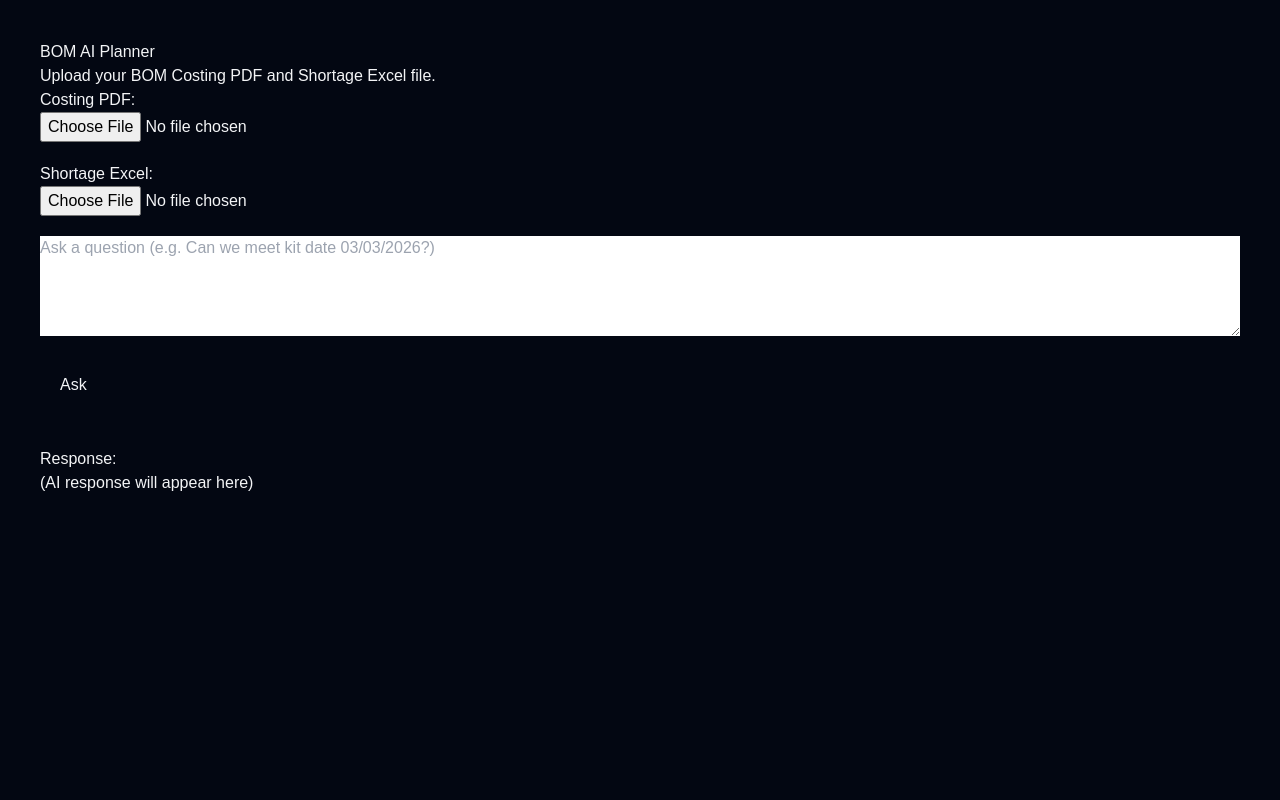
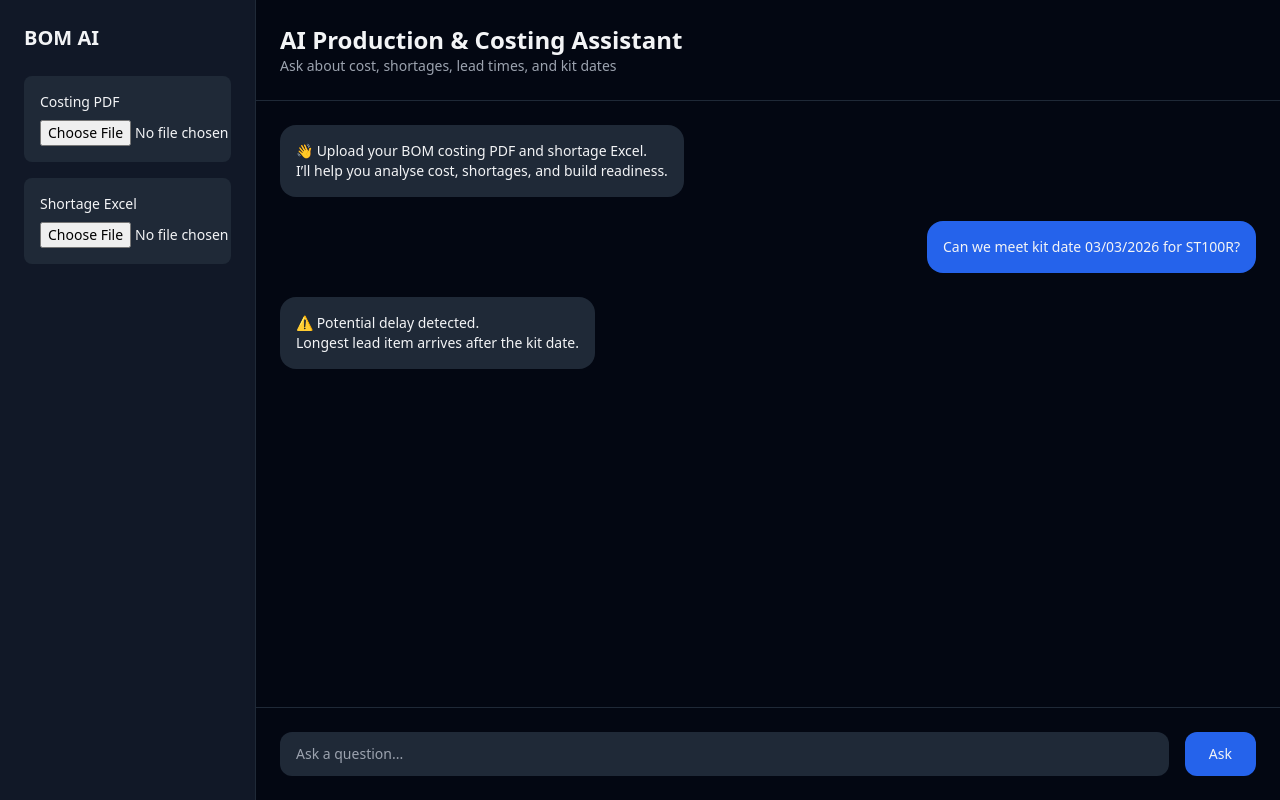
Before and after one commit to Stenner-hue/bom-ai-planner, a Next.js app: page / in a window 1280 px wide. Built offline with nearby package versions, Linux system fonts and the light colour scheme.

Commit message:
Update page.js

```diff
--- a/app/page.js
+++ b/app/page.js
@@ -1,41 +1,91 @@
 export default function Home() {
   return (
-    <main style={{ padding: "40px", fontFamily: "Arial" }}>
-      <h1>BOM AI Planner</h1>
+    <div className="flex h-screen">
+      {/* Sidebar */}
+      <aside className="w-64 bg-gray-900 border-r border-gray-800 p-6">
+        <h2 className="text-xl font-semibold mb-6">BOM AI</h2>
 
-      <p>Upload your BOM Costing PDF and Shortage Excel file.</p>
+        <div className="space-y-4">
+          <div className="p-4 bg-gray-800 rounded-lg">
+            <p className="text-sm font-medium">Costing PDF</p>
+            <input
+              type="file"
+              accept=".pdf"
+              className="mt-2 text-sm"
+            />
+          </div>
 
-      <div style={{ marginBottom: "20px" }}>
-        <label>
-          Costing PDF:
-          <br />
-          <input type="file" accept=".pdf" />
-        </label>
-      </div>
+          <div className="p-4 bg-gray-800 rounded-lg">
+            <p className="text-sm font-medium">Shortage Excel</p>
+            <input
+              type="file"
+              accept=".xlsx,.xls"
+              className="mt-2 text-sm"
+            />
+          </div>
+        </div>
+      </aside>
 
-      <div style={{ marginBottom: "20px" }}>
-        <label>
-          Shortage Excel:
-          <br />
-          <input type="file" accept=".xlsx,.xls" />
-        </label>
-      </div>
+      {/* Main Chat Area */}
+      <main className="flex-1 flex flex-col">
+        {/* Header */}
+        <header className="p-6 border-b border-gray-800">
+          <h1 className="text-2xl font-semibold">
+            AI Production & Costing Assistant
+          </h1>
+          <p className="text-gray-400 text-sm">
+            Ask about cost, shortages, lead times, and kit dates
+          </p>
+        </header>
 
-      <div style={{ marginBottom: "20px" }}>
-        <textarea
-          placeholder="Ask a question (e.g. Can we meet kit date 03/03/2026?)"
-          style={{ width: "100%", height: "100px" }}
-        />
-      </div>
+        {/* Chat messages */}
+        <div className="flex-1 overflow-y-auto p-6 space-y-6">
+          {/* AI message */}
+          <div className="flex">
+            <div className="bg-gray-800 rounded-2xl p-4 max-w-xl">
+              <p className="text-sm">
+                👋 Upload your BOM costing PDF and shortage Excel.
+                <br />
+                I’ll help you analyse cost, shortages, and build readiness.
+              </p>
+            </div>
+          </div>
 
-      <button style={{ padding: "10px 20px" }}>
-        Ask
-      </button>
+          {/* User message example */}
+          <div className="flex justify-end">
+            <div className="bg-blue-600 rounded-2xl p-4 max-w-xl">
+              <p className="text-sm">
+                Can we meet kit date 03/03/2026 for ST100R?
+              </p>
+            </div>
+          </div>
 
-      <div style={{ marginTop: "40px" }}>
-        <h3>Response:</h3>
-        <p>(AI response will appear here)</p>
-      </div>
-    </main>
+          {/* AI response placeholder */}
+          <div className="flex">
+            <div className="bg-gray-800 rounded-2xl p-4 max-w-xl">
+              <p className="text-sm">
+                ⚠️ Potential delay detected.
+                <br />
+                Longest lead item arrives after the kit date.
+              </p>
+            </div>
+          </div>
+        </div>
+
+        {/* Input */}
+        <footer className="p-6 border-t border-gray-800">
+          <div className="flex gap-4">
+            <input
+              type="text"
+              placeholder="Ask a question..."
+              className="flex-1 bg-gray-800 rounded-xl px-4 py-3 text-sm focus:outline-none"
+            />
+            <button className="bg-blue-600 px-6 rounded-xl text-sm font-medium hover:bg-blue-500">
+              Ask
+            </button>
+          </div>
+        </footer>
+      </main>
+    </div>
   );
 }
```
